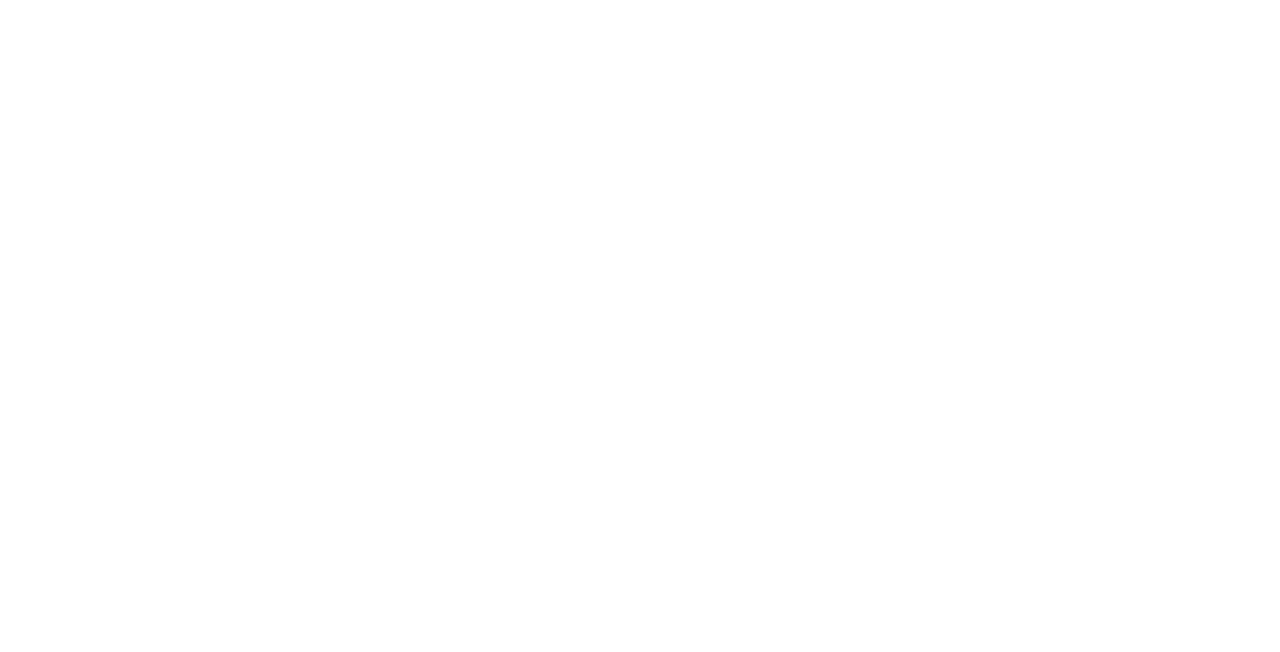
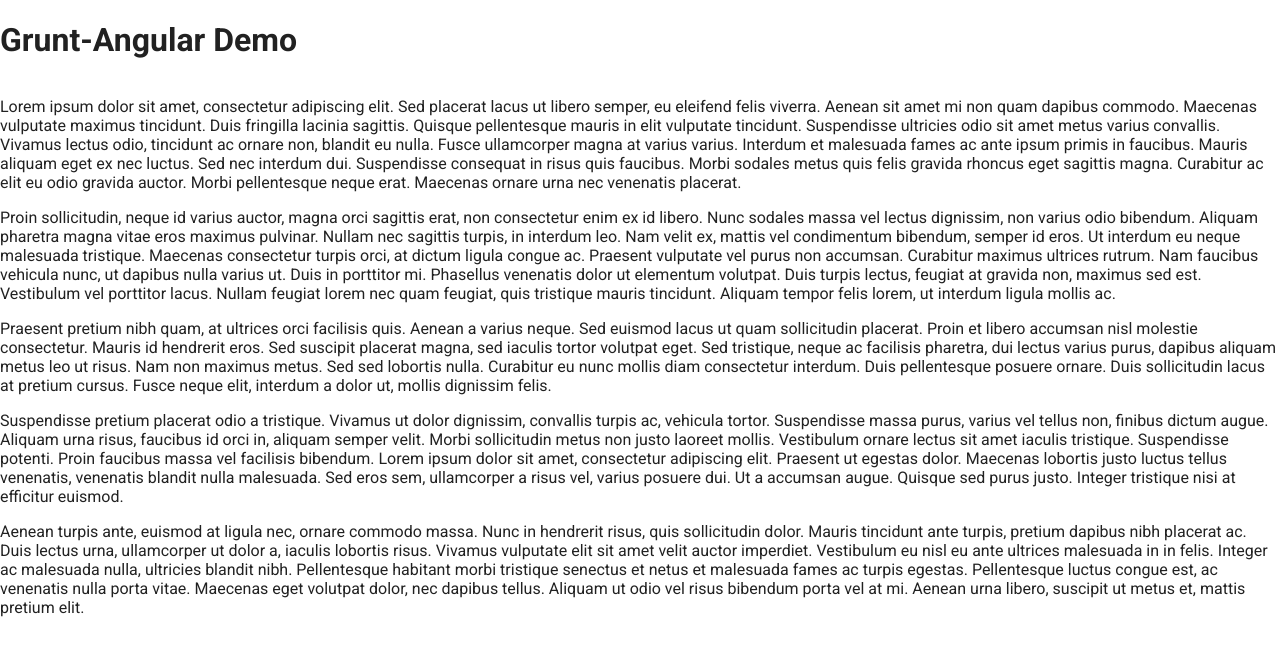
Before and after one commit to seoj/grunt-angular-demo, a plain HTML site: page index.html in a window 1280 px wide. Drawn offline with Linux system fonts and the light colour scheme.

Commit message:
Added sample content

```diff
--- a/index.html
+++ b/index.html
@@ -10,6 +10,23 @@
 <link rel="stylesheet" href="bower_components/angular-material/angular-material.min.css" />
 </head>
 <body ng-controller="IndexController as vm">
+   <div>
+      <md-toobar>
+         <h1>Grunt-Angular Demo</h1>
+      </md-toobar>
+      <md-content>
+         <p>Lorem ipsum dolor sit amet, consectetur adipiscing elit. Sed placerat lacus ut libero semper, eu eleifend felis viverra. Aenean sit amet mi non
+         quam dapibus commodo. Maecenas vulputate maximus tincidunt. Duis fringilla lacinia sagittis. Quisque pellentesque mauris in elit vulputate tincidunt.
+         Suspendisse ultricies odio sit amet metus varius convallis. Vivamus lectus odio, tincidunt ac ornare non, blandit eu nulla. Fusce ullamcorper magna at
+         varius varius. Interdum et malesuada fames ac ante ipsum primis in faucibus. Mauris aliquam eget ex nec luctus. Sed nec interdum dui. Suspendisse
+         consequat in risus quis faucibus. Morbi sodales metus quis felis gravida rhoncus eget sagittis magna. Curabitur ac elit eu odio gravida auctor. Morbi
+         pellentesque neque erat. Maecenas ornare urna nec venenatis placerat.</p>
+         <p>Proin sollicitudin, neque id varius auctor, magna orci sagittis erat, non consectetur enim ex id libero. Nunc sodales massa vel lectus dignissim, non varius odio bibendum. Aliquam pharetra magna vitae eros maximus pulvinar. Nullam nec sagittis turpis, in interdum leo. Nam velit ex, mattis vel condimentum bibendum, semper id eros. Ut interdum eu neque malesuada tristique. Maecenas consectetur turpis orci, at dictum ligula congue ac. Praesent vulputate vel purus non accumsan. Curabitur maximus ultrices rutrum. Nam faucibus vehicula nunc, ut dapibus nulla varius ut. Duis in porttitor mi. Phasellus venenatis dolor ut elementum volutpat. Duis turpis lectus, feugiat at gravida non, maximus sed est. Vestibulum vel porttitor lacus. Nullam feugiat lorem nec quam feugiat, quis tristique mauris tincidunt. Aliquam tempor felis lorem, ut interdum ligula mollis ac.</p>
+         <p>Praesent pretium nibh quam, at ultrices orci facilisis quis. Aenean a varius neque. Sed euismod lacus ut quam sollicitudin placerat. Proin et libero accumsan nisl molestie consectetur. Mauris id hendrerit eros. Sed suscipit placerat magna, sed iaculis tortor volutpat eget. Sed tristique, neque ac facilisis pharetra, dui lectus varius purus, dapibus aliquam metus leo ut risus. Nam non maximus metus. Sed sed lobortis nulla. Curabitur eu nunc mollis diam consectetur interdum. Duis pellentesque posuere ornare. Duis sollicitudin lacus at pretium cursus. Fusce neque elit, interdum a dolor ut, mollis dignissim felis.</p>
+         <p>Suspendisse pretium placerat odio a tristique. Vivamus ut dolor dignissim, convallis turpis ac, vehicula tortor. Suspendisse massa purus, varius vel tellus non, finibus dictum augue. Aliquam urna risus, faucibus id orci in, aliquam semper velit. Morbi sollicitudin metus non justo laoreet mollis. Vestibulum ornare lectus sit amet iaculis tristique. Suspendisse potenti. Proin faucibus massa vel facilisis bibendum. Lorem ipsum dolor sit amet, consectetur adipiscing elit. Praesent ut egestas dolor. Maecenas lobortis justo luctus tellus venenatis, venenatis blandit nulla malesuada. Sed eros sem, ullamcorper a risus vel, varius posuere dui. Ut a accumsan augue. Quisque sed purus justo. Integer tristique nisi at efficitur euismod.</p>
+         <p>Aenean turpis ante, euismod at ligula nec, ornare commodo massa. Nunc in hendrerit risus, quis sollicitudin dolor. Mauris tincidunt ante turpis, pretium dapibus nibh placerat ac. Duis lectus urna, ullamcorper ut dolor a, iaculis lobortis risus. Vivamus vulputate elit sit amet velit auctor imperdiet. Vestibulum eu nisl eu ante ultrices malesuada in in felis. Integer ac malesuada nulla, ultricies blandit nibh. Pellentesque habitant morbi tristique senectus et netus et malesuada fames ac turpis egestas. Pellentesque luctus congue est, ac venenatis nulla porta vitae. Maecenas eget volutpat dolor, nec dapibus tellus. Aliquam ut odio vel risus bibendum porta vel at mi. Aenean urna libero, suscipit ut metus et, mattis pretium elit.</p>
+      </md-content>
+   </div>
    <script src="bower_components/angular/angular.min.js"></script>
    <script src="bower_components/angular-animate/angular-animate.min.js"></script>
    <script src="bower_components/angular-aria/angular-aria.min.js"></script>
```
